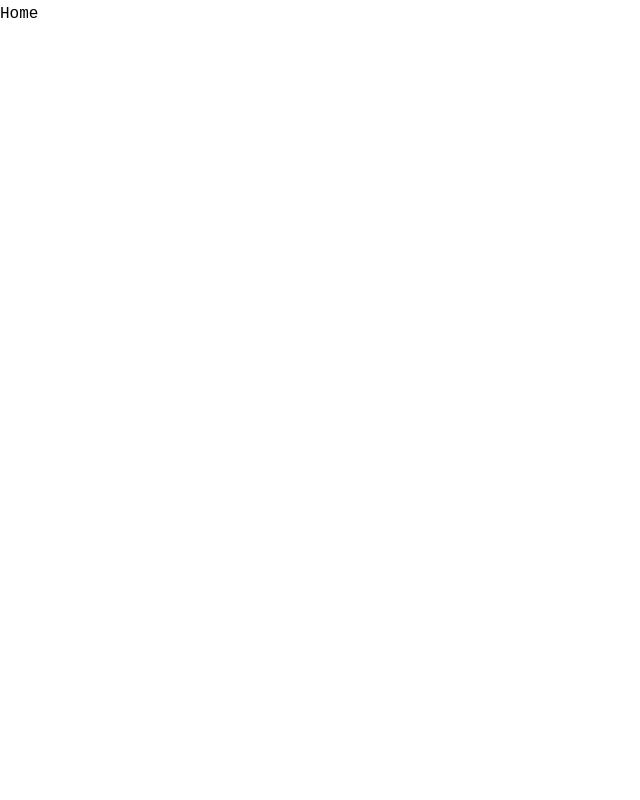
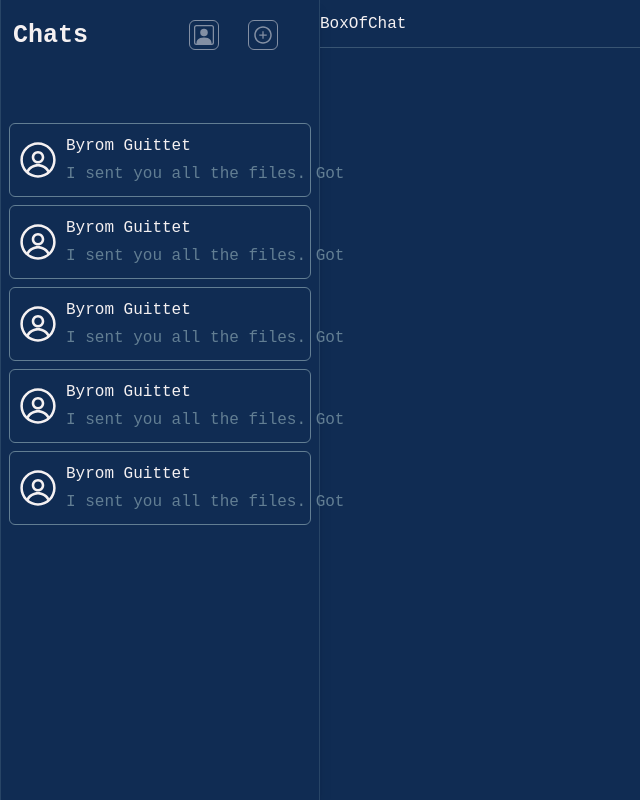
Before and after one commit to RubikMH/my-platform, a Next.js app: page / in a window 1280 px wide. Shown: the whole page, without its empty margins (0-640 px from the left). Built offline with nearby package versions, Linux system fonts and the light colour scheme.

Commit message:
create list contact

```diff
--- a/package.json
+++ b/package.json
@@ -18,6 +18,7 @@
     "postcss": "8.4.27",
     "react": "18.2.0",
     "react-dom": "18.2.0",
+    "react-icons": "^4.10.1",
     "tailwindcss": "3.3.3"
   },
   "devDependencies": {
--- /dev/null
+++ b/src/components/PersonText/index.tsx
@@ -0,0 +1,19 @@
+import React from 'react'
+import { RxAvatar } from 'react-icons/rx'
+const PersonText = () => {
+  return (
+    <div className=' border border-solid rounded-md border-[#627e93] my-2 cursor-pointer hover:border-text transition-all duration-300 p-2'>
+      <div className='w-full flex items-center'>
+        <div className='mr-2'>
+          <RxAvatar size={40} />
+        </div>
+        <div>
+          <span className='block'>Byrom Guittet</span>
+          <span className='text-[#627e93] truncate '>I sent you all the files. Got</span>
+        </div>
+      </div>
+    </div>
+  )
+}
+
+export default PersonText
--- /dev/null
+++ b/src/components/Space/index.tsx
@@ -0,0 +1,7 @@
+import React from 'react'
+
+const Space = () => {
+  return <div className='w-full h-8' />
+}
+
+export default Space
--- /dev/null
+++ b/src/containers/BoxOfChat/index.tsx
@@ -0,0 +1,13 @@
+import React from 'react'
+
+const BoxOfChat = () => {
+  return (
+    <div className='w-full  flex justify-center'>
+      <div className='w-full border-b border-solid border-border border-opacity-50 h-12 flex items-center'>
+        BoxOfChat
+      </div>
+    </div>
+  )
+}
+
+export default BoxOfChat
--- /dev/null
+++ b/src/containers/ListChats/index.tsx
@@ -0,0 +1,34 @@
+import PersonText from '@/components/PersonText'
+import React from 'react'
+import { BsPersonSquare } from 'react-icons/bs'
+import { AiOutlinePlusCircle } from 'react-icons/ai'
+import Space from '@/components/Space'
+
+const ListChats = () => {
+  return (
+    <div className='w-full min-h-screen border-l border-r border-solid border-[#627e93]  border-opacity-30 shadow-lg'>
+      <div className='w-full flex   px-3'>
+        <h4 className='w-1/2 mt-5 font-bold'>Chats</h4>
+        <div className=' flex justify-evenly mt-5 w-1/2'>
+          <BsPersonSquare
+            size={30}
+            className=' border border-solid px-1 text-text opacity-50 hover:opacity-100 transition-all duration-300 cursor-pointer  border-text rounded-md'
+          />
+          <AiOutlinePlusCircle
+            size={30}
+            className=' border border-solid px-1 text-text opacity-50 hover:opacity-100 transition-all duration-300 cursor-pointer border-text  rounded-md'
+          />
+        </div>
+      </div>
+      <Space />
+
+      <div className='p-2'>
+        {[1, 2, 3, 4, 5].map((elm) => (
+          <PersonText key={elm} />
+        ))}
+      </div>
+    </div>
+  )
+}
+
+export default ListChats
--- a/src/pages/_document.tsx
+++ b/src/pages/_document.tsx
@@ -2,9 +2,9 @@ import { Html, Head, Main, NextScript } from 'next/document'
 
 export default function Document() {
   return (
-    <Html lang="en">
+    <Html lang='en'>
       <Head />
-      <body>
+      <body className='bg-background text-text'>
         <Main />
         <NextScript />
       </body>
--- a/src/pages/index.tsx
+++ b/src/pages/index.tsx
@@ -1,7 +1,19 @@
+import BoxOfChat from '@/containers/BoxOfChat'
+import ListChats from '@/containers/ListChats'
 import React from 'react'
 
 const Home = () => {
-  return <div>Home</div>
+  return (
+    <main className='w-full flex  '>
+      {/* <div className='w-1/12'></div> */}
+      <div className='w-3/12'>
+        <ListChats />
+      </div>
+      <div className='w-9/12'>
+        <BoxOfChat />
+      </div>
+    </main>
+  )
 }
 
 export default Home
--- a/tailwind.config.ts
+++ b/tailwind.config.ts
@@ -4,14 +4,19 @@ const config: Config = {
   content: [
     './src/pages/**/*.{js,ts,jsx,tsx,mdx}',
     './src/components/**/*.{js,ts,jsx,tsx,mdx}',
+    './src/containers/**/*.{js,ts,jsx,tsx,mdx}',
     './src/app/**/*.{js,ts,jsx,tsx,mdx}',
   ],
   theme: {
     extend: {
+      colors: {
+        text: '#F5F1F2',
+        background: '#102c53',
+        border: '#627e93',
+      },
       backgroundImage: {
         'gradient-radial': 'radial-gradient(var(--tw-gradient-stops))',
-        'gradient-conic':
-          'conic-gradient(from 180deg at 50% 50%, var(--tw-gradient-stops))',
+        'gradient-conic': 'conic-gradient(from 180deg at 50% 50%, var(--tw-gradient-stops))',
       },
     },
   },
```
Also changed, not shown: 2 other files (tests, documents, lock files or other folders).
